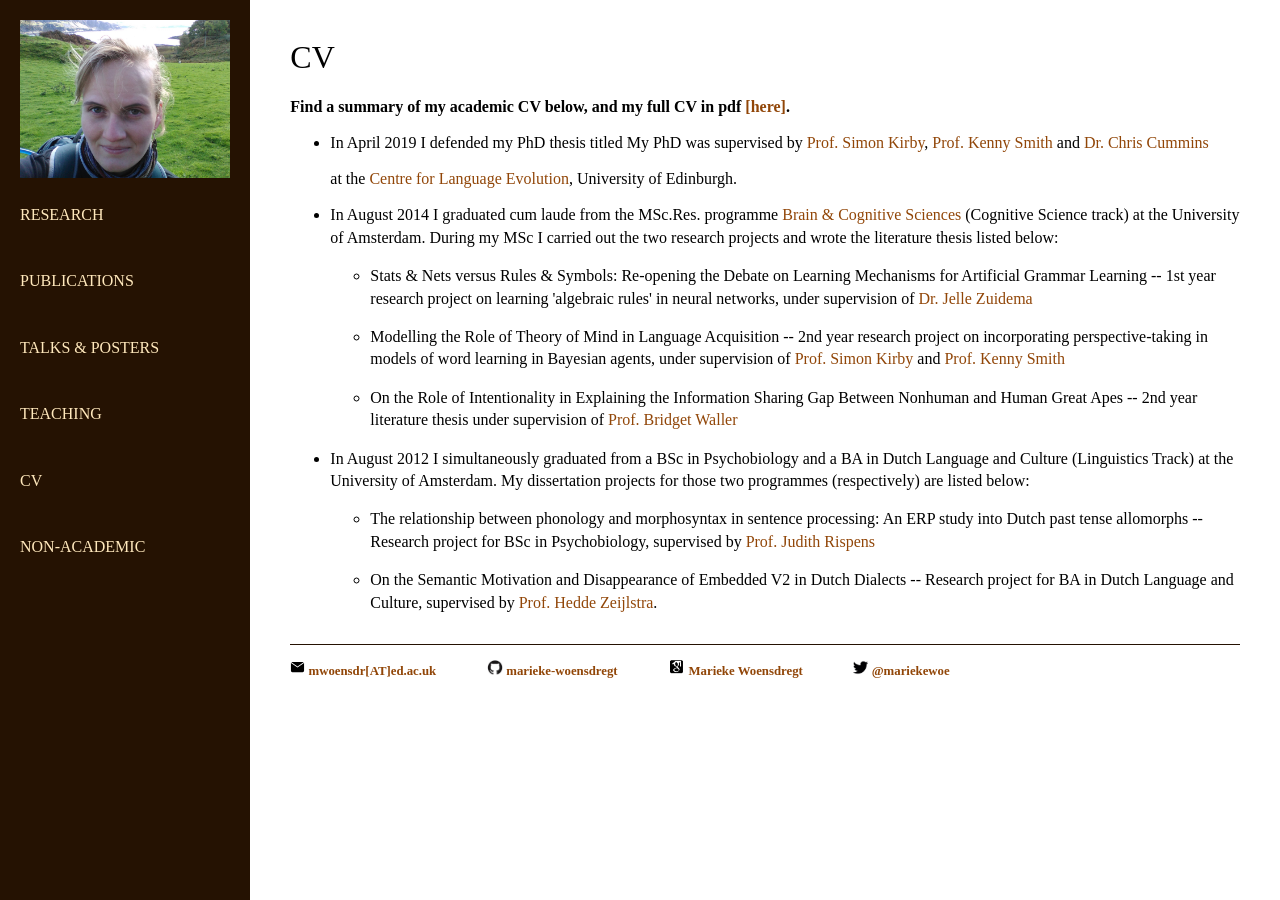
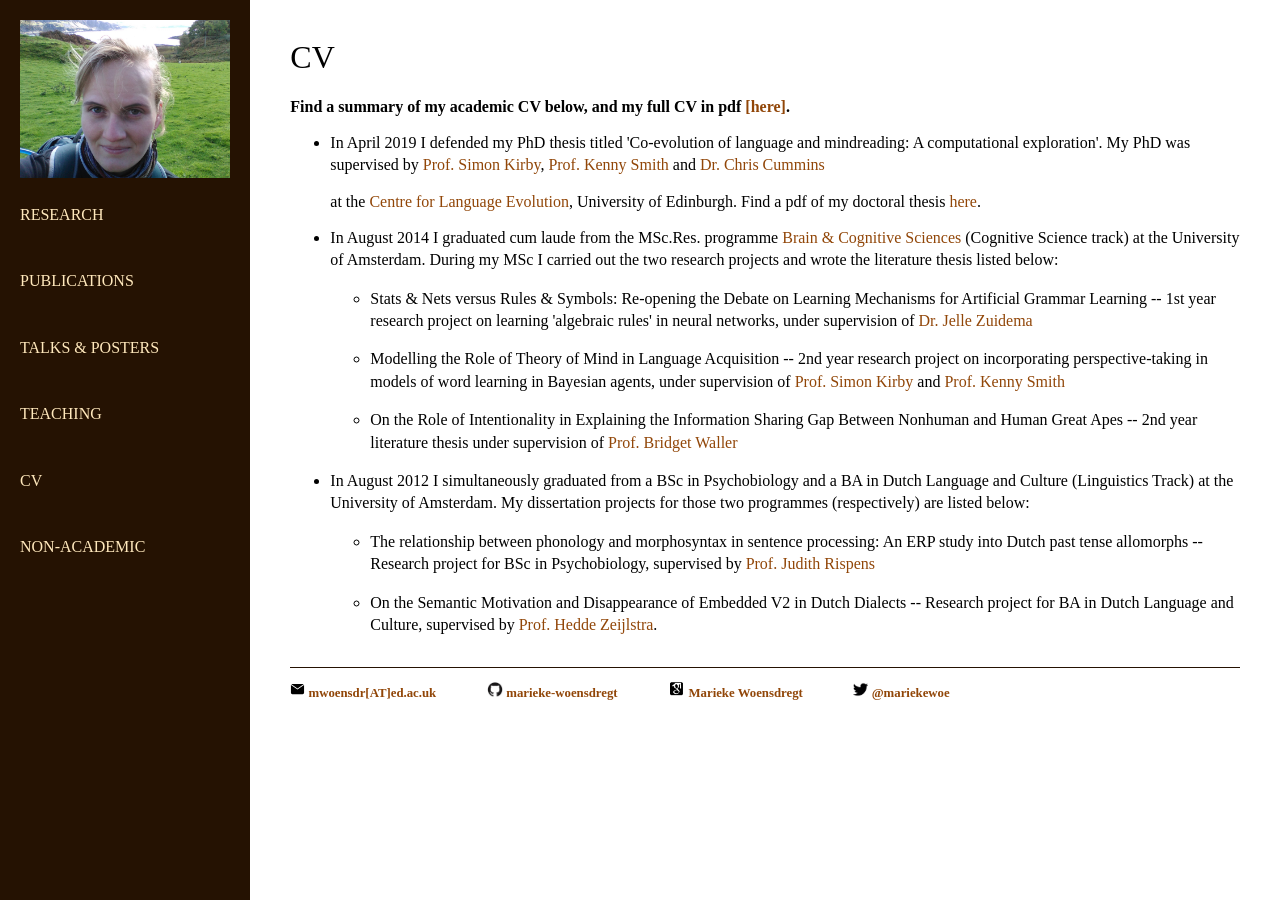
Before and after one commit to marieke-woensdregt/marieke-woensdregt.github.io, a Jekyll site: the page built from cv/index.html, in a window 1280 px wide. Built offline with Jekyll 4.4.1, drawn with Linux system fonts in a browser that asks for light colours.

Commit message:
Update index.html

```diff
--- a/cv/index.html
+++ b/cv/index.html
@@ -8,14 +8,15 @@ title: CV
 		<A HREF="https://github.com/marieke-woensdregt/marieke-woensdregt.github.io/blob/master/pdfs/cv_M_Woensdregt.pdf">
 		[here]</A>. </h3>
 		<ul>
-			<li><p> In April 2019 I defended my PhD thesis titled
-
+			<li><p> In April 2019 I defended my PhD thesis titled 'Co-evolution of language and mindreading:
+				A computational exploration'.
 				My PhD was supervised by <a href="http://www.lel.ed.ac.uk/~simon/">Prof. Simon Kirby</a>,
 				<a href="http://www.lel.ed.ac.uk/~kenny/">Prof. Kenny Smith</a> and
 				<a href="http://www.crcummins.com/">Dr. Chris Cummins</a> </p></li>
 				at the <a href="http://www.lel.ed.ac.uk/cle/">Centre for Language Evolution</a>,
 				University of Edinburgh.
-
+				Find a pdf of my doctoral thesis
+				<A HREF="https://github.com/marieke-woensdregt/marieke-woensdregt.github.io/blob/master/pdfs/Thesis_M_Woensdregt_Co-Evolution_of_Language_and_Mindreading.pdf">here</a>.
 
 			<li><p> In August 2014 I graduated cum laude from the MSc.Res. programme
 				<a href="http://gss.uva.nl/content/research-masters/brain-and-cognitive-sciences/brain-and-cognitive-sciences.html">Brain &amp; Cognitive Sciences</a>
```
